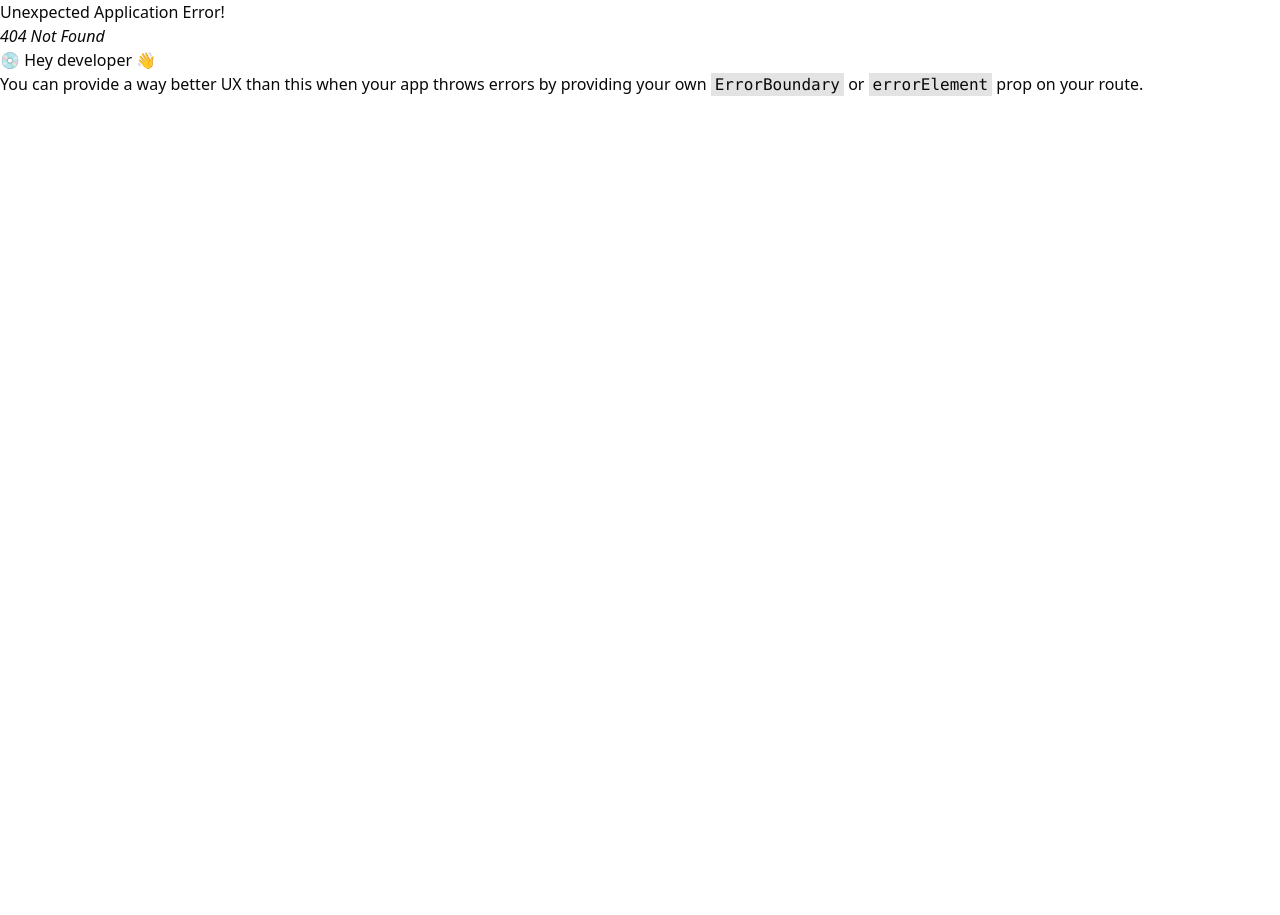
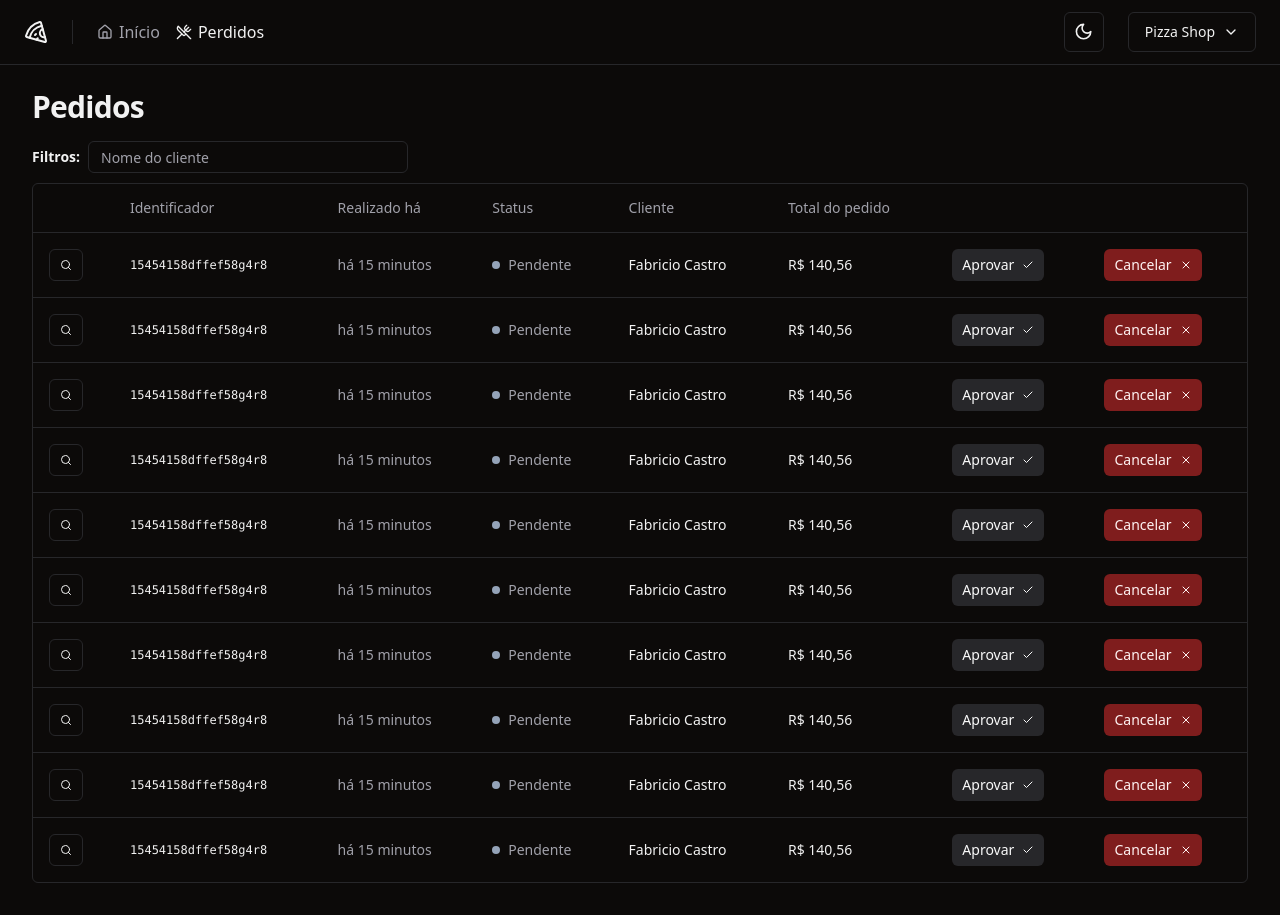
Before and after one commit to fabriciofcastro/pizzashop, a React (Vite) app: page /orders in a window 1280 px wide. Before the commit this address had no page. Before the commit the page ends 800 px from the top, so only its background shows below. Built offline with nearby package versions, Linux system fonts and the light colour scheme.

Commit message:
created table orders

```diff
--- a/src/App.tsx
+++ b/src/App.tsx
@@ -1,14 +1,17 @@
 import { Helmet, HelmetProvider } from 'react-helmet-async'
 import { RouterProvider } from 'react-router-dom'
+import { Toaster } from 'sonner'
 import { router } from './components/routes/routes'
-import { Toaster } from 'sonner'
+import { ThemeProvider } from './components/theme/ThemeProvider'
 
 export function App() {
   return (
-    <HelmetProvider>
-      <Helmet titleTemplate="%s | pizza.shop" />
-      <Toaster richColors />
-      <RouterProvider router={ router } />
-    </HelmetProvider>
+    <ThemeProvider storageKey="pizzashop-theme" defaultTheme="dark">
+      <HelmetProvider>
+        <Helmet titleTemplate="%s | pizza.shop" />
+        <Toaster richColors />
+        <RouterProvider router={ router } />
+      </HelmetProvider>
+    </ThemeProvider>
   )
 }
--- /dev/null
+++ b/src/components/pages/header/account-menu.tsx
@@ -0,0 +1,32 @@
+import { Building, ChevronDown, LogOut } from "lucide-react";
+import { Button } from "../../ui/button";
+import { DropdownMenuTrigger, DropdownMenu, DropdownMenuContent, DropdownMenuLabel, DropdownMenuItem, DropdownMenuSeparator } from "../../ui/dropdown-menu";
+
+
+export default function AccountMenu() {
+  return (
+    <DropdownMenu>
+      <DropdownMenuTrigger asChild>
+        <Button variant="outline" className="flex items-center gap-2 select-none">
+          Pizza Shop
+          <ChevronDown className="h-4 w-4" />
+        </Button>
+      </DropdownMenuTrigger>
+      <DropdownMenuContent align="end" className="w-56">
+        <DropdownMenuLabel className="flex flex-col">
+          <span>Fabrício Castro</span>
+          <span className="text-sm font-normal text-muted-foreground">fabriciocastro@gmail.com</span>
+        </DropdownMenuLabel>
+        <DropdownMenuSeparator />
+        <DropdownMenuItem>
+          <Building className="h-4 w-4 mr-2"/>
+          <span>Perfil da loja</span>
+        </DropdownMenuItem>
+        <DropdownMenuItem className="text-rose-500 dark:text-rose-400">
+          <LogOut className="h-4 w-4 mr-2"/>
+          <span>Sair</span>
+        </DropdownMenuItem>
+      </DropdownMenuContent>
+    </DropdownMenu>
+  )
+}
--- a/src/components/pages/header/header.tsx
+++ b/src/components/pages/header/header.tsx
@@ -1,5 +1,7 @@
 import { Home, Pizza, UtensilsCrossed } from "lucide-react";
+import { ThemeToggle } from "../../theme/themeToggle";
 import { Separator } from "../../ui/separator";
+import AccountMenu from "./account-menu";
 import { NavLink } from "./nav-link";
 
 export function Header() {
@@ -17,8 +19,15 @@ export function Header() {
           </NavLink>
           <NavLink to="/orders">
             <UtensilsCrossed className="h-4 w-4" />
+            Perdidos
           </NavLink>
         </nav>
+        <div className="ml-auto">
+          <ThemeToggle />
+        </div>
+        <div>
+          <AccountMenu />
+        </div>
       </div>
 
     </div>
--- /dev/null
+++ b/src/components/pages/orders/order-table.tsx
@@ -0,0 +1,62 @@
+
+import { Table, TableBody, TableCell, TableHead, TableHeader, TableRow } from '../../ui/table'
+import { Button } from '../../ui/button'
+import { Check, Search, X } from 'lucide-react'
+
+
+export function OrderTable() {
+  return (
+    <Table>
+            <TableHeader>
+              <TableRow >
+                <TableHead className="w-[64px"></TableHead>
+                <TableHead className="w-[140px">Identificador</TableHead>
+                <TableHead className="w-[180px">Realizado há</TableHead>
+                <TableHead className="w-[140px">Status</TableHead>
+                <TableHead>                     Cliente</TableHead>
+                <TableHead className="w-[140px">Total do pedido</TableHead>
+                <TableHead className="w-[164px"></TableHead>
+                <TableHead className="w-[132px"></TableHead>
+              </TableRow>
+            </TableHeader>
+            <TableBody>
+              { Array.from({ length: 10 }).map((_, i) => {
+                return (
+                  <TableRow key={i}>
+                    <TableCell>
+                      <Button variant="outline" size="xs">
+                        <Search className="w-3 h-3" />
+                        <span className="sr-only">Detalhes do pedido</span>
+                      </Button>
+                    </TableCell>
+                    <TableCell className="font-mono text-xs font-medium">15454158dffef58g4r8</TableCell>
+                    <TableCell className="text-muted-foreground">há 15 minutos</TableCell>
+                    <TableCell className="">
+                      <div className="flex items-center gap-2">
+                        <span className="h-2 w-2 rounded-full bg-slate-400" />
+                        <span className="font-medium text-muted-foreground">Pendente</span>
+                      </div>
+                    </TableCell>
+                    <TableCell className="font-medium">Fabricio Castro</TableCell>
+                    <TableCell className="font-medium">
+                      R$ 140,56
+                    </TableCell>
+                    <TableCell>
+                      <Button variant="secondary" size="xs">
+                        Aprovar
+                        <Check className="h-3 w-3 ml-2" />
+                      </Button>
+                    </TableCell>
+                    <TableCell>
+                      <Button variant="destructive" size="xs">
+                        Cancelar
+                        <X className="h-3 w-3 ml-2" />
+                      </Button>
+                    </TableCell>
+                  </TableRow>
+                )
+              }) }
+            </TableBody>
+          </Table>
+  )
+}
--- /dev/null
+++ b/src/components/pages/orders/orders.tsx
@@ -0,0 +1,29 @@
+
+
+import { Helmet } from 'react-helmet-async'
+
+import { Input } from '../../ui/input'
+
+import { OrderTable } from './order-table'
+
+export function Orders() {
+  return (
+    <>
+      <Helmet>
+        <title>Pedidos</title>
+      </Helmet>
+      <div className="flex flex-col gap-4">
+        <h1 className="text-3xl font-bold tracking-tight">Pedidos</h1>
+      </div>
+      <div className="space-y-2.5">
+        <form action="" className="flex items-center gap-2">
+          <span className="text-sm font-semibold">Filtros: </span>
+          <Input placeholder="Nome do cliente" className="h-8 w-[320px]" />
+        </form>
+        <div className="border rounded-md">
+         <OrderTable />
+        </div>
+      </div>
+    </>
+  )
+}
--- a/src/components/routes/routes.tsx
+++ b/src/components/routes/routes.tsx
@@ -1,9 +1,10 @@
 import { createBrowserRouter } from 'react-router-dom'
 import { AppLayout } from '../pages/_layouts/app'
 import { AuthLayout } from '../pages/_layouts/auth'
-import { Dashboard } from '../pages/app/dashboard'
+import { Dashboard } from '../pages/dashboard/dashboard'
 import { SigniIn } from '../pages/auth/sign-in'
 import { SignUp } from '../pages/auth/sign-up'
+import { Orders } from '../pages/orders/orders'
 
 
 export const router = createBrowserRouter([
@@ -13,6 +14,9 @@ export const router = createBrowserRouter([
       {
         path: "/", element: <Dashboard />
       },
+      {
+        path: "/orders", element: <Orders />
+      }
 
     ]
   },
--- /dev/null
+++ b/src/components/theme/ThemeProvider.tsx
@@ -0,0 +1,73 @@
+import { createContext, useContext, useEffect, useState } from "react"
+
+type Theme = "dark" | "light" | "system"
+
+type ThemeProviderProps = {
+  children: React.ReactNode
+  defaultTheme?: Theme
+  storageKey?: string
+}
+
+type ThemeProviderState = {
+  theme: Theme
+  setTheme: (theme: Theme) => void
+}
+
+const initialState: ThemeProviderState = {
+  theme: "system",
+  setTheme: () => null,
+}
+
+const ThemeProviderContext = createContext<ThemeProviderState>(initialState)
+
+export function ThemeProvider({
+  children,
+  defaultTheme = "system",
+  storageKey = "vite-ui-theme",
+  ...props
+}: ThemeProviderProps) {
+  const [theme, setTheme] = useState<Theme>(
+    () => (localStorage.getItem(storageKey) as Theme) || defaultTheme
+  )
+
+  useEffect(() => {
+    const root = window.document.documentElement
+
+    root.classList.remove("light", "dark")
+
+    if (theme === "system") {
+      const systemTheme = window.matchMedia("(prefers-color-scheme: dark)")
+        .matches
+        ? "dark"
+        : "light"
+
+      root.classList.add(systemTheme)
+      return
+    }
+
+    root.classList.add(theme)
+  }, [theme])
+
+  const value = {
+    theme,
+    setTheme: (theme: Theme) => {
+      localStorage.setItem(storageKey, theme)
+      setTheme(theme)
+    },
+  }
+
+  return (
+    <ThemeProviderContext.Provider {...props} value={value}>
+      {children}
+    </ThemeProviderContext.Provider>
+  )
+}
+
+export const useTheme = () => {
+  const context = useContext(ThemeProviderContext)
+
+  if (context === undefined)
+    throw new Error("useTheme must be used within a ThemeProvider")
+
+  return context
+}
--- /dev/null
+++ b/src/components/theme/themeToggle.tsx
@@ -0,0 +1,36 @@
+import { Moon, Sun } from "lucide-react"
+import { Button } from "@/components/ui/button"
+import {
+  DropdownMenu,
+  DropdownMenuContent,
+  DropdownMenuItem,
+  DropdownMenuTrigger,
+} from "@/components/ui/dropdown-menu"
+import { useTheme } from "@/components/theme/ThemeProvider"
+
+export function ThemeToggle() {
+  const { setTheme } = useTheme()
+
+  return (
+    <DropdownMenu>
+      <DropdownMenuTrigger asChild>
+        <Button variant="outline" size="icon">
+          <Sun className="h-[1.2rem] w-[1.2rem] rotate-0 scale-100 transition-all dark:-rotate-90 dark:scale-0" />
+          <Moon className="absolute h-[1.2rem] w-[1.2rem] rotate-90 scale-0 transition-all dark:rotate-0 dark:scale-100" />
+          <span className="sr-only">Toggle theme</span>
+        </Button>
+      </DropdownMenuTrigger>
+      <DropdownMenuContent align="end">
+        <DropdownMenuItem onClick={ () => setTheme("light") }>
+          Light
+        </DropdownMenuItem>
+        <DropdownMenuItem onClick={ () => setTheme("dark") }>
+          Dark
+        </DropdownMenuItem>
+        <DropdownMenuItem onClick={ () => setTheme("system") }>
+          System
+        </DropdownMenuItem>
+      </DropdownMenuContent>
+    </DropdownMenu>
+  )
+}
--- a/src/components/ui/button.tsx
+++ b/src/components/ui/button.tsx
@@ -22,6 +22,7 @@ const buttonVariants = cva(
       size: {
         default: "h-10 px-4 py-2",
         sm: "h-9 rounded-md px-3",
+        xs: "h-8 px-2.5",
         lg: "h-11 rounded-md px-8",
         icon: "h-10 w-10",
       },
```
Also changed, not shown: components.json, src/components/pages/dashboard/dashboard.tsx (renamed from src/components/pages/app/dashboard.tsx).
